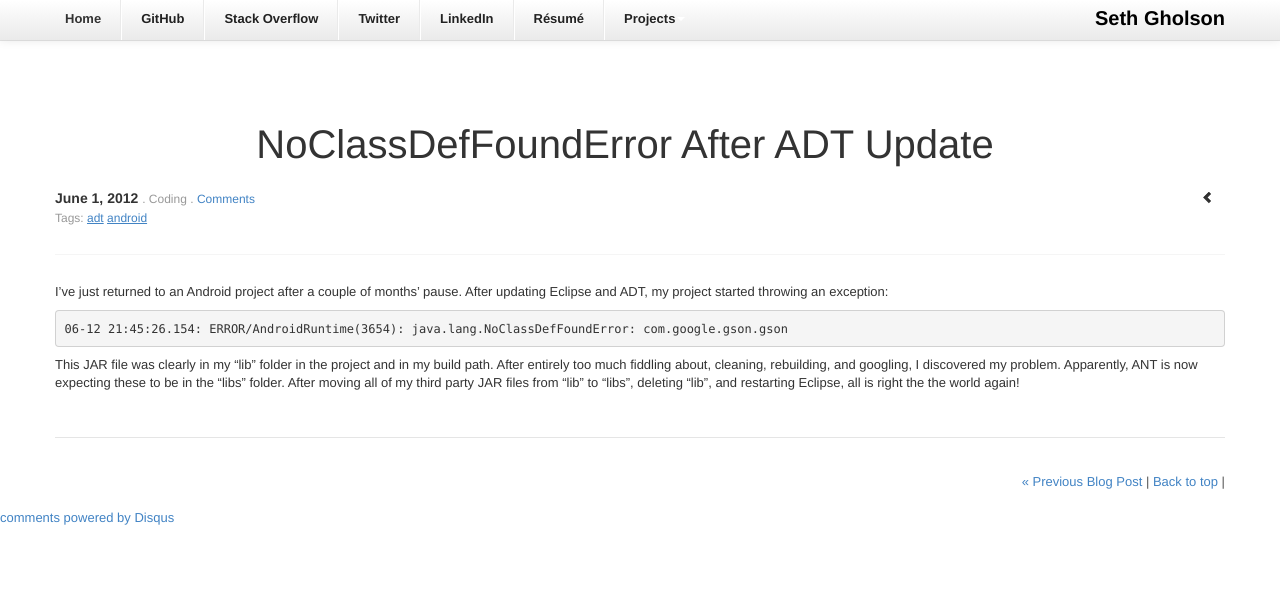
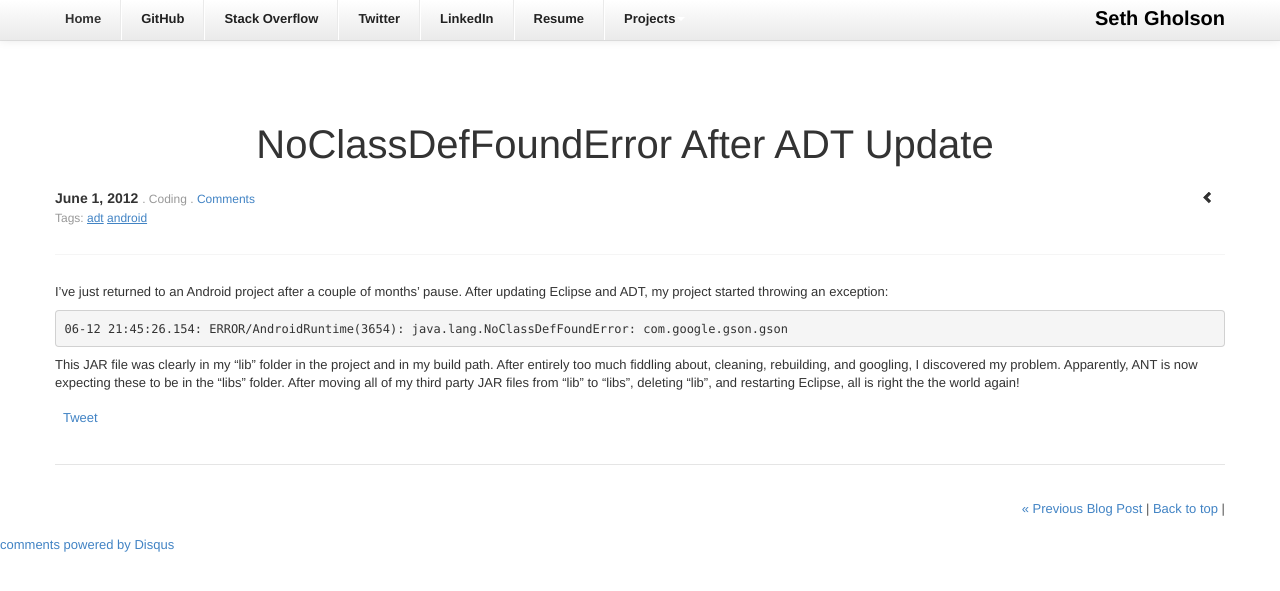
Before and after one commit to sethgho/sethgho.github.com, a Jekyll site: the page built from _posts/2012-06-01-noclassdeffounderror-after-adt-update.md, in a window 1280 px wide. Shown: the top 591 px of the page. Built offline with Jekyll 4.4.1, drawn with Linux system fonts in a browser that asks for light colours; Markdown is read by kramdown in place of the engine named in the settings; comment, search, counter and statistics services are not loaded.

Commit message:
Create rss feed. Add social buttons.

```diff
--- a/_config.yml
+++ b/_config.yml
@@ -2,3 +2,4 @@ auto: true
 markdown: rdiscount
 pygments: true
 permalink: /:year/:month/:title
+url: http://www.sethgholson.com
--- a/_includes/navigation.html
+++ b/_includes/navigation.html
@@ -7,7 +7,7 @@
 	  <div class="nav-collapse">
 		<ul class="nav">
 		  <li class="active">
-			<a href="http://sethgho.github.com">Home</a>
+			<a href="/">Home</a>
 		  </li>
 		  <li class="divider-vertical"></li>
 		  <li class="">
@@ -27,7 +27,7 @@
 		  </li>
 		  <li class="divider-vertical"></li>
 		  <li class="">
-			<a href="http://careers.stackoverflow.com/sethgho" title="Go to Stack Overflow Careers" target="_blank">Résumé</a>
+			<a href="http://careers.stackoverflow.com/sethgho" title="Go to Stack Overflow Careers" target="_blank">Resume</a>
 		  </li>
 		  <li class="divider-vertical"></li>
 		<li class="dropdown">
--- a/_layouts/default.html
+++ b/_layouts/default.html
@@ -17,11 +17,11 @@
 	{% include navigation.html %}
 	<div class="container">
 		<div class="marketing">
-		{{ content }}
-		<div id="disqus_thread"></div>
+			{{ content }}
+			<div id="disqus_thread"></div>
 		</div>
-			{% include footer.html %}
-	 </div>
+		{% include footer.html %}
+	</div>
     <script type="text/javascript" src="http://platform.twitter.com/widgets.js"></script>
     <script src="/assets/js/jquery.js"></script>
     <script src="/assets/js/google-code-prettify/prettify.js"></script>
@@ -55,8 +69,10 @@
      </script>
      <noscript>Please enable JavaScript to view the <a href="http://disqus.com/?ref_noscript">comments powered by Disqus.</a></noscript>
      <a href="http://disqus.com" class="dsq-brlink">comments powered by <span class="logo-disqus">Disqus</span></a>
+	<!-- /Disqus Comments -->
 	{% endif %}
 
+	<!-- Disqus Comment Counts -->
 	<script type="text/javascript">
     /* * * CONFIGURATION VARIABLES: EDIT BEFORE PASTING INTO YOUR WEBPAGE * * */
     var disqus_shortname = 'sethgholsonblog'; // required: replace example with your forum shortname
@@ -69,7 +85,7 @@
         (document.getElementsByTagName('HEAD')[0] || document.getElementsByTagName('BODY')[0]).appendChild(s);
     }());
     </script>
-
+	<!-- /Disqus Comment Counts -->
 
   </body>
 </html>
--- a/_layouts/post.html
+++ b/_layouts/post.html
@@ -4,4 +4,35 @@ layout: default
 <div class="content">
 	{% include post_header.html %}
     {{ content }}
+	<ul class="social_network">
+	    <li>
+	        <a href="https://twitter.com/share" class="twitter-share-button" data-via="sethgho">Tweet</a>
+	    </li>
+		<li>
+			<g:plusone size="medium"></g:plusone>
+		</li>
+	    <li>
+	       <div class="fb-like" data-send="false" data-layout="button_count" data-width="450" data-show-faces="true" data-font="arial"></div>
+	    </li>
+	</ul>
+
+
+	<script>!function(d,s,id){var js,fjs=d.getElementsByTagName(s)[0];if(!d.getElementById(id)){js=d.createElement(s);js.id=id;js.src="//platform.twitter.com/widgets.js";fjs.parentNode.insertBefore(js,fjs);}}(document,"script","twitter-wjs");</script>
+
+	<script type="text/javascript">
+	  (function() {
+	    var po = document.createElement('script'); po.type = 'text/javascript'; po.async = true;
+	    po.src = 'https://apis.google.com/js/plusone.js';
+	    var s = document.getElementsByTagName('script')[0]; s.parentNode.insertBefore(po, s);
+	  })();
+	</script>
+
+	<div id="fb-root"></div>
+	<script>(function(d, s, id) {
+	  var js, fjs = d.getElementsByTagName(s)[0];
+	  if (d.getElementById(id)) return;
+	  js = d.createElement(s); js.id = id;
+	  js.src = "//connect.facebook.net/en_US/all.js#xfbml=1&appId=376565032383500";
+	  fjs.parentNode.insertBefore(js, fjs);
+	}(document, 'script', 'facebook-jssdk'));</script>
 </div>
--- a/assets/css/custom.css
+++ b/assets/css/custom.css
@@ -9,9 +9,40 @@
 #disqus_thread {
 	margin: 20px 0 0 0;
 }
-
+/*
+#sharing {
+	clear: both;
+	display: inline;
+	vertical-align:bottom;
+	margin: 40px 0 0 0;
+	right: 0px;
+	height: 63px;
+}
+*/
+.twitter-share-button {
+	vertical-align:top;
+}
 
 .content img {
 	margin: 0px 10px 10px 5px;
 	float: left;
 }
+
+#fbframe {
+	height: 25px;
+	border:none;
+	overflow:hidden;
+	width:450px;
+	height:63px;
+}
+
+.social_network {
+    position : relative;
+    list-style-type : none;
+	display: inline;
+}
+.social_network li {
+    float : left;
+    padding : 6px;
+    margin : 2px;
+}
```
Also changed, not shown: other parts of _layouts/default.html (+15 -1 lines).
